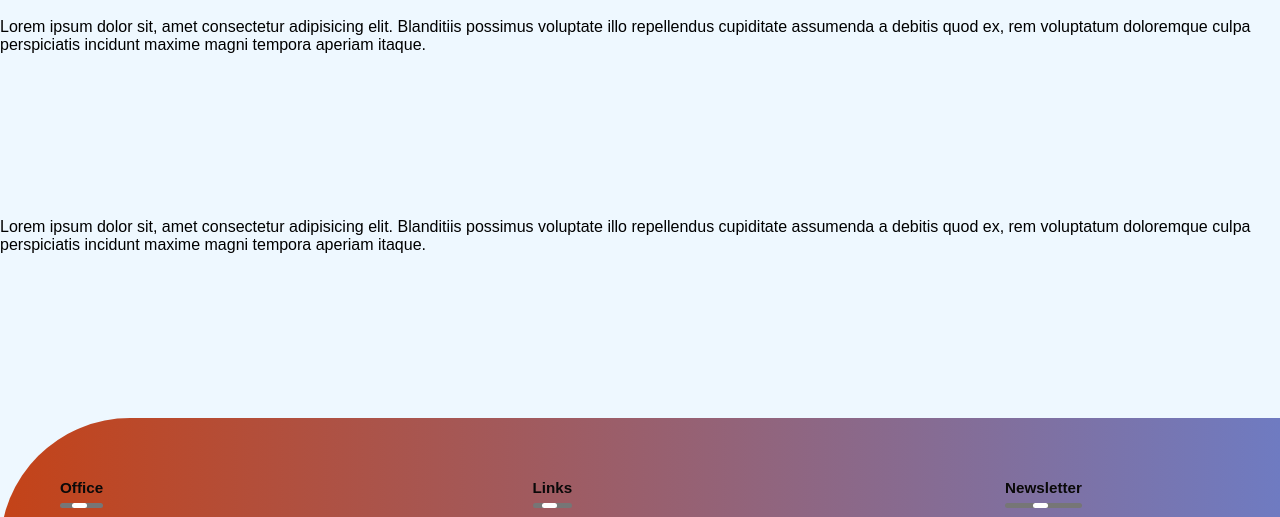
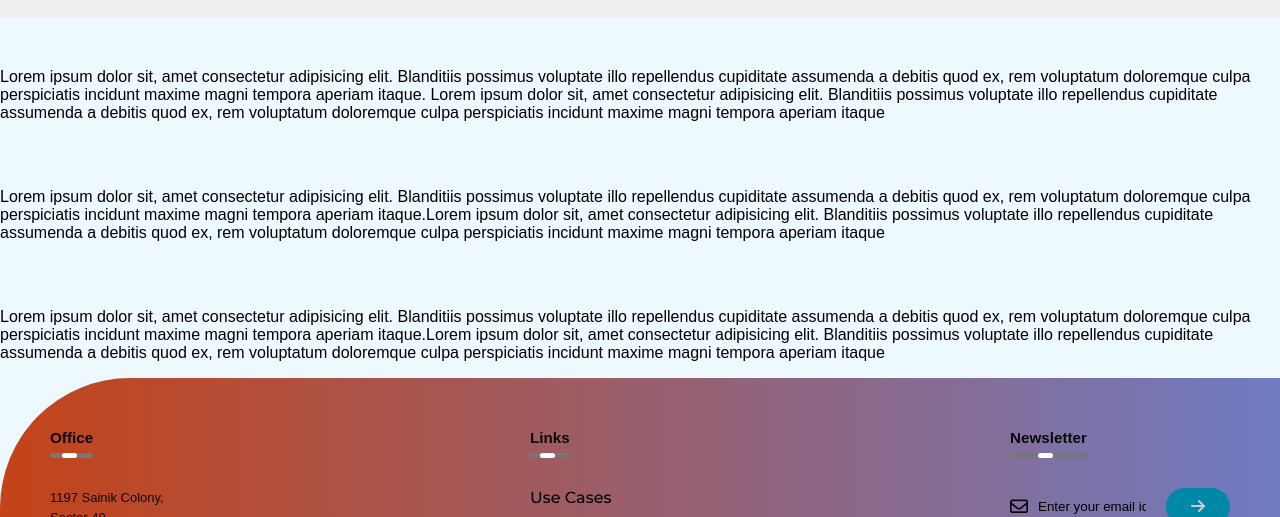
Before and after one commit to rohitsharma1724/test_webb, a plain HTML site: page index.html in a window 1280 px wide. Shown: the part 79-596 px from the top of the page. Drawn offline with Linux system fonts and the light colour scheme.

Commit message:
Add files via upload

```diff
--- a/index.html
+++ b/index.html
@@ -29,12 +29,23 @@
     <div class="text">
         <p>Lorem ipsum dolor sit, amet consectetur adipisicing elit. Blanditiis possimus voluptate illo repellendus
             cupiditate assumenda a debitis quod ex, rem voluptatum doloremque culpa perspiciatis incidunt maxime magni
-            tempora aperiam itaque.</p>
+            tempora aperiam itaque. Lorem ipsum dolor sit, amet consectetur adipisicing elit. Blanditiis possimus voluptate illo repellendus
+            cupiditate assumenda a debitis quod ex, rem voluptatum doloremque culpa perspiciatis incidunt maxime magni
+            tempora aperiam itaque</p>
     </div>
     <div class="text">
         <p>Lorem ipsum dolor sit, amet consectetur adipisicing elit. Blanditiis possimus voluptate illo repellendus
             cupiditate assumenda a debitis quod ex, rem voluptatum doloremque culpa perspiciatis incidunt maxime magni
-            tempora aperiam itaque.</p>
+            tempora aperiam itaque.Lorem ipsum dolor sit, amet consectetur adipisicing elit. Blanditiis possimus voluptate illo repellendus
+            cupiditate assumenda a debitis quod ex, rem voluptatum doloremque culpa perspiciatis incidunt maxime magni
+            tempora aperiam itaque</p>
+    </div>
+    <div class="text">
+        <p>Lorem ipsum dolor sit, amet consectetur adipisicing elit. Blanditiis possimus voluptate illo repellendus
+            cupiditate assumenda a debitis quod ex, rem voluptatum doloremque culpa perspiciatis incidunt maxime magni
+            tempora aperiam itaque.Lorem ipsum dolor sit, amet consectetur adipisicing elit. Blanditiis possimus voluptate illo repellendus
+            cupiditate assumenda a debitis quod ex, rem voluptatum doloremque culpa perspiciatis incidunt maxime magni
+            tempora aperiam itaque</p>
     </div>
     <footer>
         <div class="row">
--- a/style.css
+++ b/style.css
@@ -15,6 +15,7 @@ li,a,button{
 }
 
 header{
+    background-color: #EEEEEE;
     display: flex;
     justify-content: flex-end;
     align-items: center;
@@ -69,7 +70,7 @@ footer{
     bottom: 0;
     background: linear-gradient(to left, #03118d8a, #c44318);
     color: #0a0909;
-    padding: 10px 10px 30px;
+    /* padding: 10px 10px 30px;  */
 
     border-top-left-radius: 130px;
     font-size: 13px;
@@ -185,6 +186,9 @@ hr{
     opacity: 1;
   }
 .text{
-    height: 200px;
+    height: 70px;
+    padding-top: 50px;
+    padding-bottom: 50px;
+    margin-bottom: 20px;
 
 }
```
